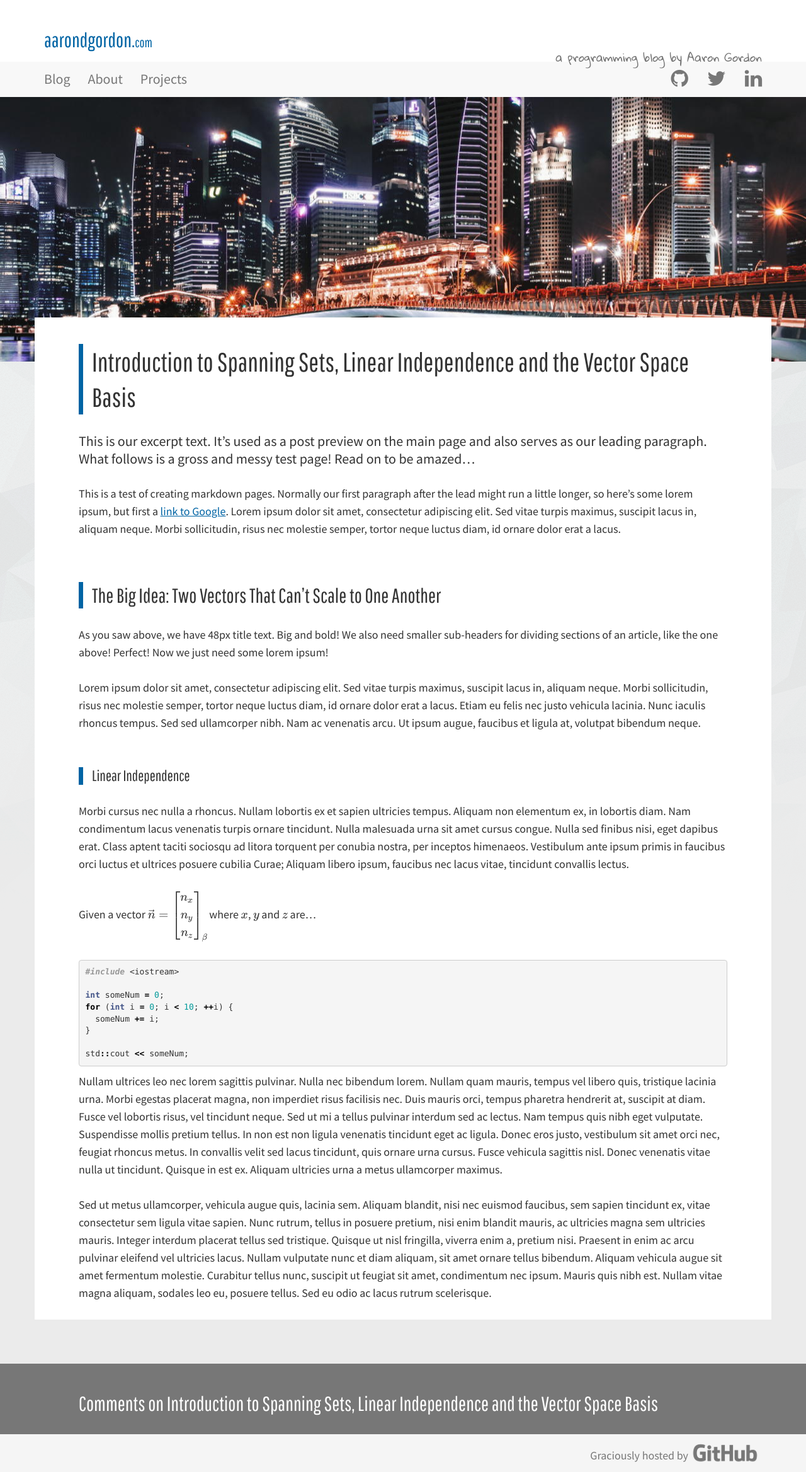
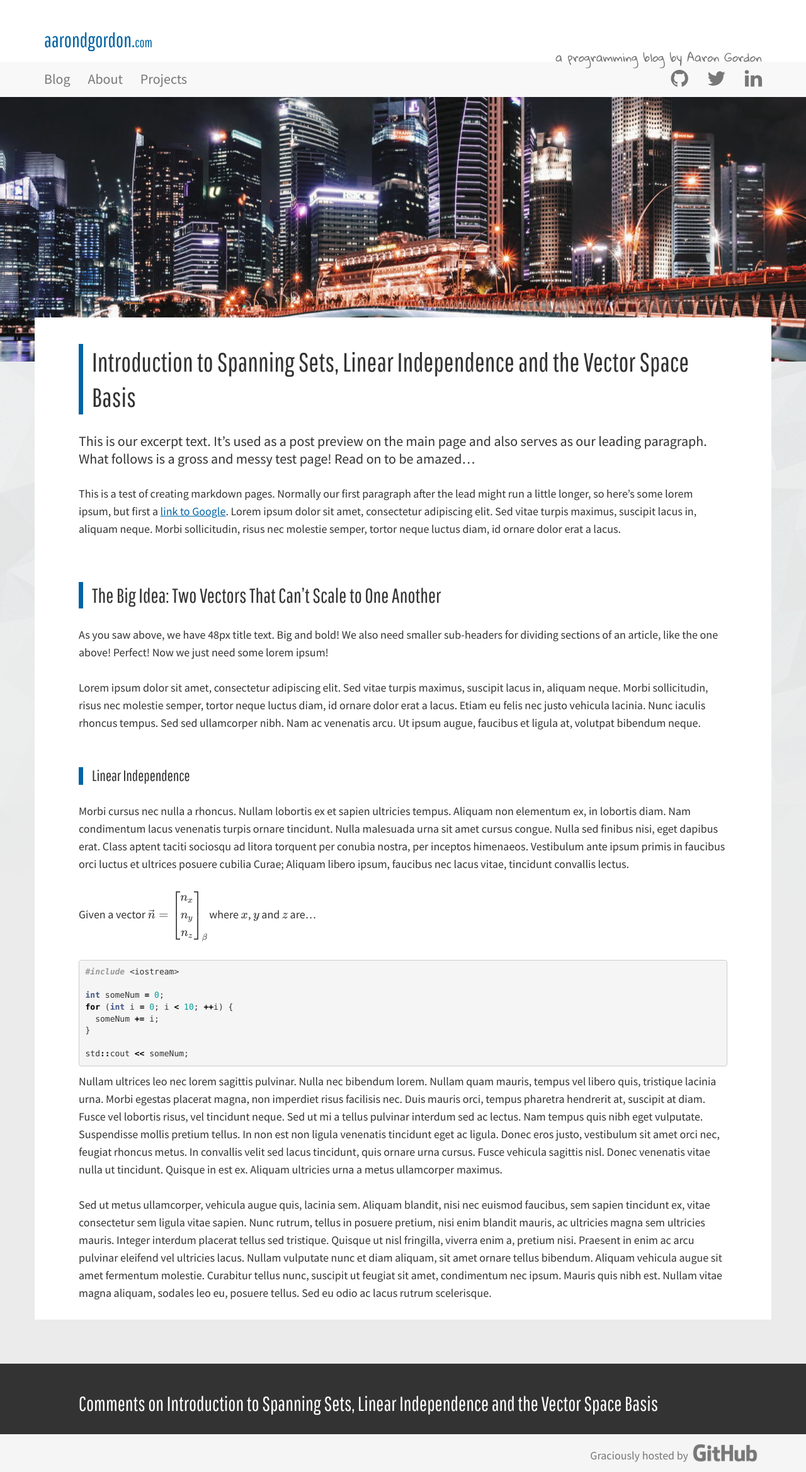
Before and after one commit to aarondgordon/aarondgordon.github.io, a Jekyll site: the page built from _posts/2016-8-24-introduction-to-spanning-sets-linear-independence-and-the-vector-space-basis.md, in a window 1280 px wide. Shown: the whole page at 63% size. Built offline with Jekyll 4.4.1, drawn with Linux system fonts in a browser that asks for light colours; nearby versions of some CDN libraries; formulas are drawn with MathJax 3; comment, search, counter and statistics services are not loaded.

Commit message:
Darkened comments background

```diff
--- a/assets/css/layout.css
+++ b/assets/css/layout.css
@@ -266,7 +266,7 @@ a:hover, a:active {
 }
 
 .comments-wrapper {
-  background: #777777;
+  background: #333;
   color: #fff;
 }
 
```
